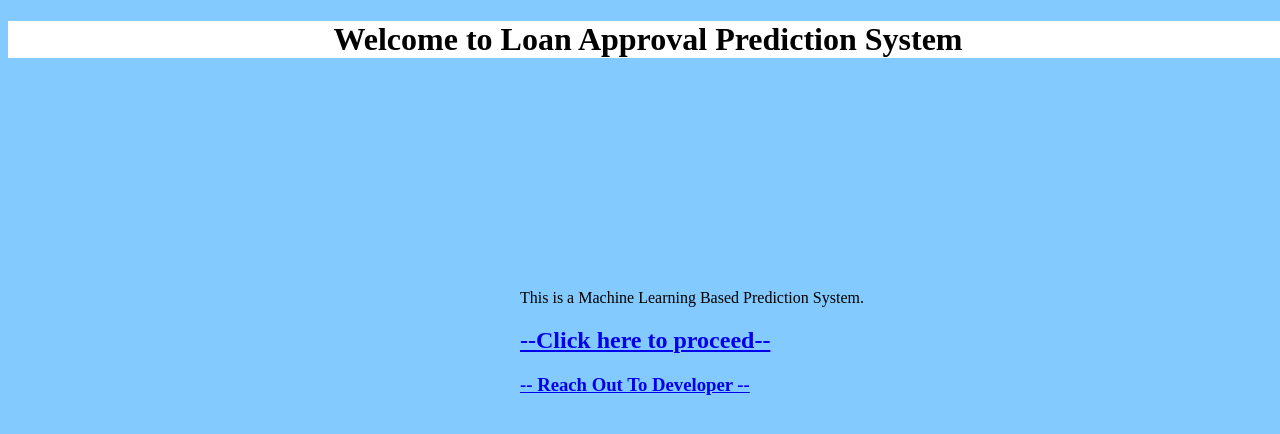
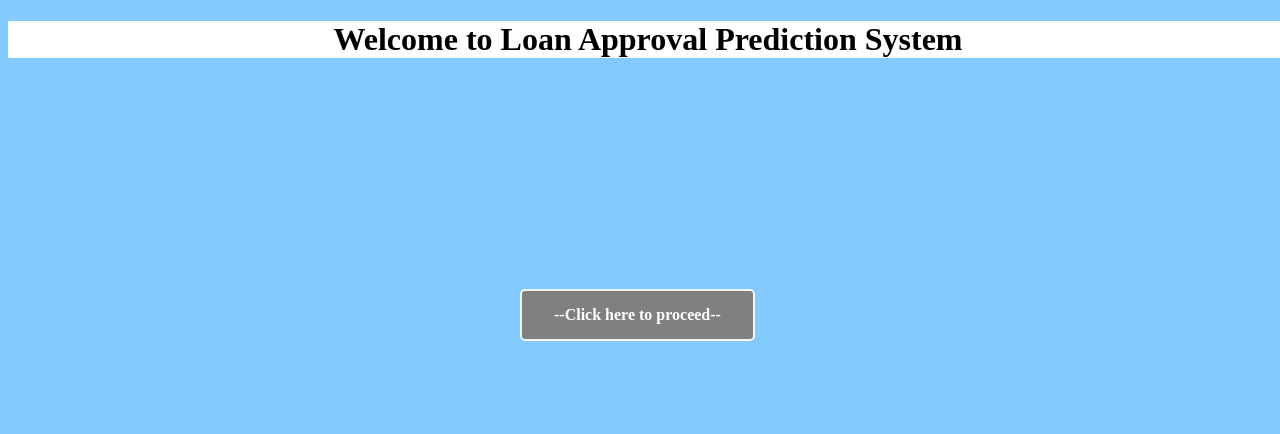
Before and after one commit to pratyush-patwa/loan_approval_prediction, a Flask app: page / in a window 1280 px wide. Shown: the top 434 px of the page. Run offline with Flask 2, Linux system fonts and the light colour scheme; parts of the project's set-up code (start-up, migrations or seed data) failed here and were passed over.

Commit message:
Update home.html

```diff
--- a/templates/home.html
+++ b/templates/home.html
@@ -21,6 +21,18 @@
 		margin-left:40%;
 	}
 
+	#btn1{
+    background-color:gray;
+    color: white;
+    padding: 15px 32px;
+    text-align: center;
+    text-decoration: none;
+    display: inline-block;
+    font-size: 16px;
+    border-radius: 5px;
+    border: 2px solid whitesmoke;
+	}
+
 	</style>
 </head>
 
@@ -31,9 +43,7 @@
 
 
 	<div id = "main">
-		<p>This is a Machine Learning Based Prediction System.<p>
-	    	<h2><a href="index.html">--Click here to proceed--</a></h2>
-        	<h3><a href = "https://pratyush-patwa.github.io/">-- Reach Out To Developer --</a></h3>
+	    	<h2><a href="index.html" id=btn1>--Click here to proceed--</a></h2>
 	</div>
 </body>
 </html>
```
